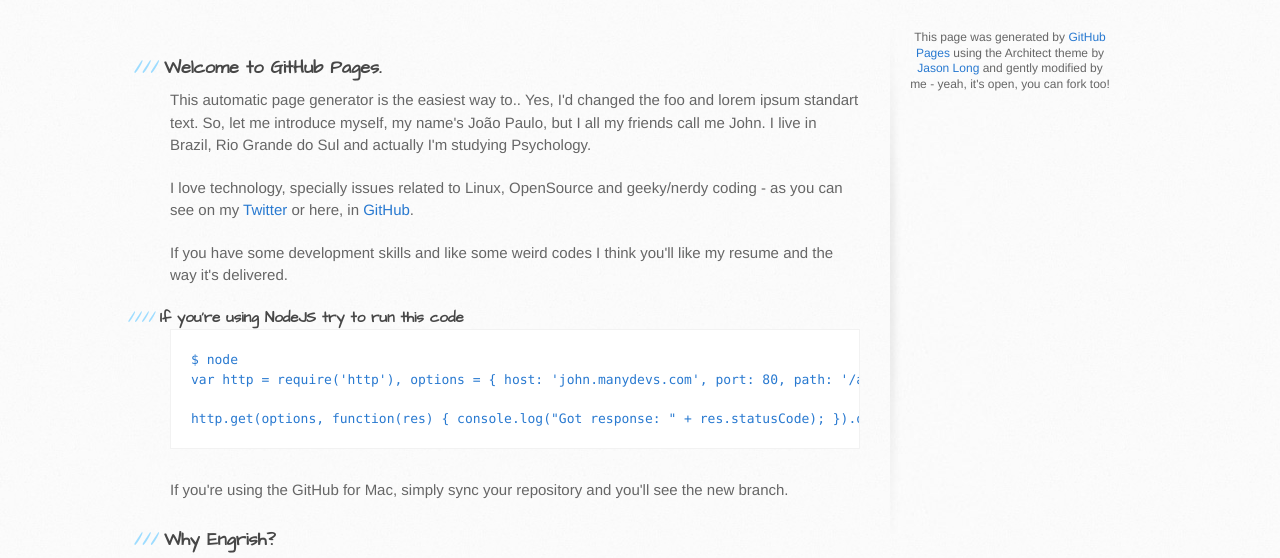
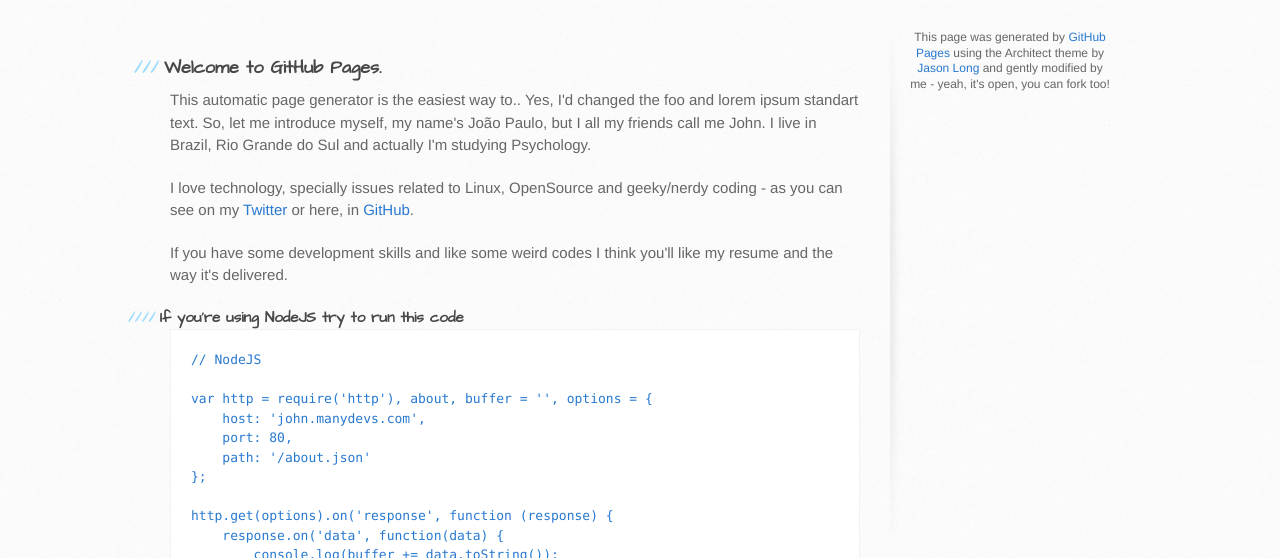
Before and after one commit to jmurowaniecki/jmurowaniecki.github.com, a plain HTML site: page index.html in a window 1280 px wide. Shown: the part 202-760 px from the top of the page. Drawn offline with Linux system fonts and the light colour scheme.

Commit message:
about.json and some javascript code to retrieve data on nodejs

```diff
--- a/index.html
+++ b/index.html
@@ -37,13 +37,26 @@
 					<p>If you have some development skills and like some weird codes I think you'll like my resume and the way it's delivered.</p>
 
 					<h4>If you're using NodeJS try to run this code</h4>
-					<pre><code>$ node
-var http = require('http'), options = { host: 'john.manydevs.com', port: 80, path: '/about.json' };
+					<pre><code>// NodeJS
 
-http.get(options, function(res) { console.log("Got response: " + res.statusCode); }).on('error', function(e) { console.log("Got error: " + e.message); });
+var http = require('http'), about, buffer = '', options = {
+    host: 'john.manydevs.com',
+    port: 80,
+    path: '/about.json'
+};
+
+http.get(options).on('response', function (response) {
+    response.on('data', function(data) {
+        console.log(buffer += data.toString());
+    });
+});
+
+about = JSON.parse(buffer);
+
+// continue..
 </code></pre>
 
-					<p>If you're using the GitHub for Mac, simply sync your repository and you'll see the new branch.</p>
+					<p>I'm preparing something different for you if you doesn't have NodeJS installed. Maybe something that runs on your navigator / console.</p>
 
 					<h3>Why Engrish?</h3>
 
```
Also changed, not shown: jmurowaniecki.json (+2 -6 lines).
